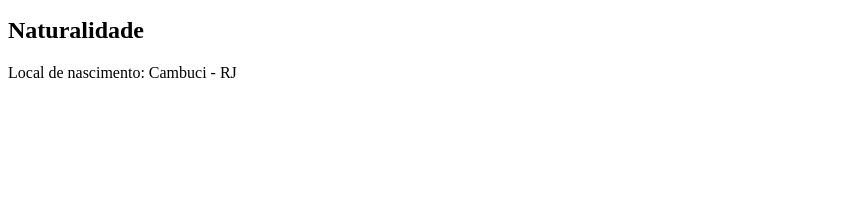
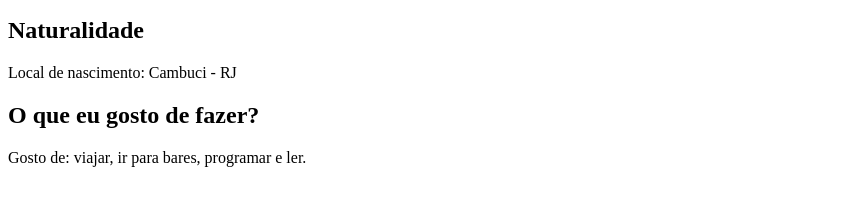
Before and after one commit to ufjf-dcc202/ufjf-dcc202-2023-3-b-atv3-luizamc003, a website: page index.html in a window 1280 px wide. Shown: the part 101-306 px from the top of the page, without its empty margins (0-849 px from the left). Drawn offline with Linux system fonts and the light colour scheme.

Commit message:
adiciona secao

```diff
--- a/index.html
+++ b/index.html
@@ -13,6 +13,10 @@
             <h2>Naturalidade</h2>
             <p>Local de nascimento: Cambuci - RJ</p>
         </section>
+        <section>
+            <h2>O que eu gosto de fazer?</h2>
+            <p>Gosto de: viajar, ir para bares, programar e ler.</p>
+        </section>
     </main>
 </body>
 </html>
```
